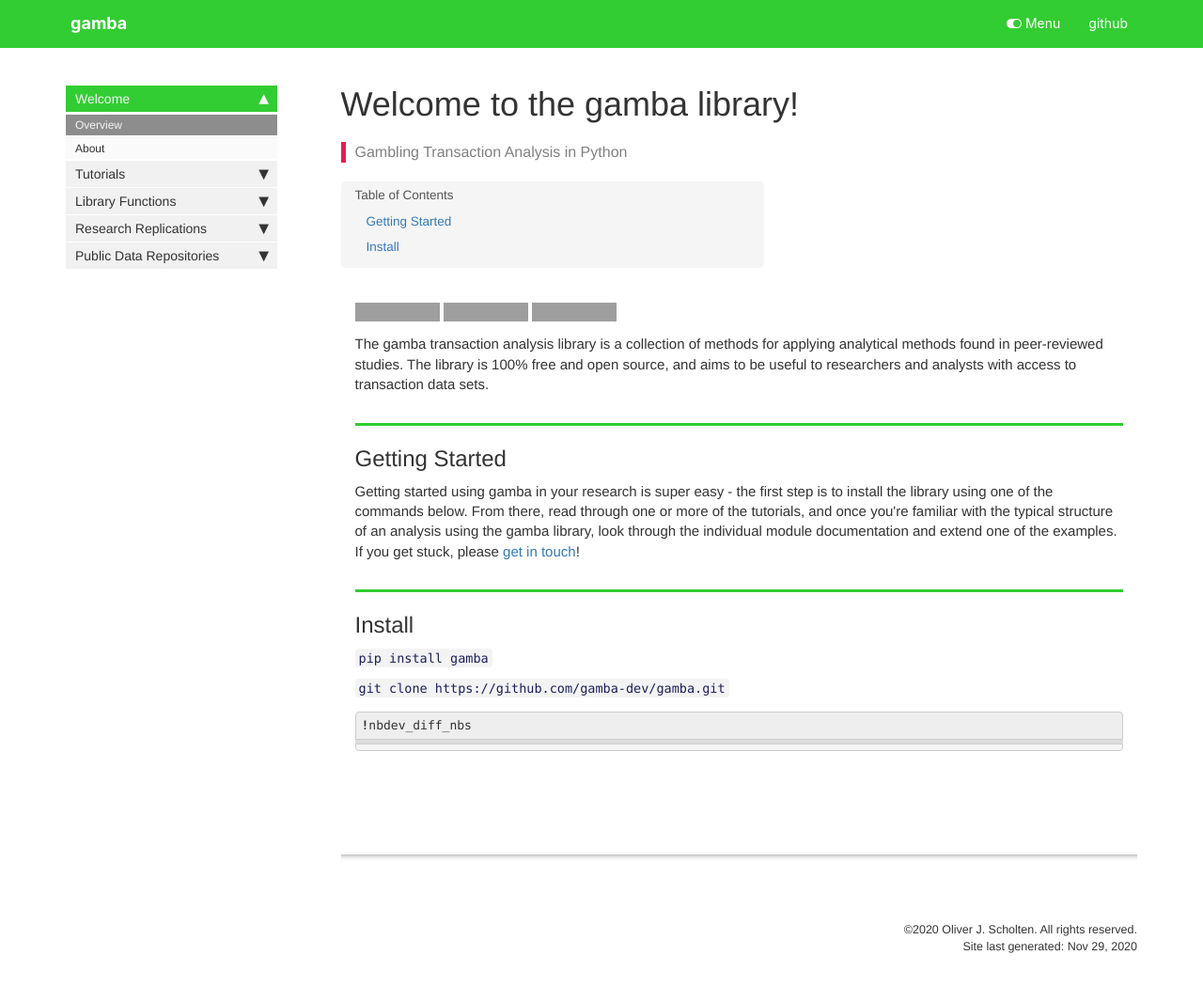
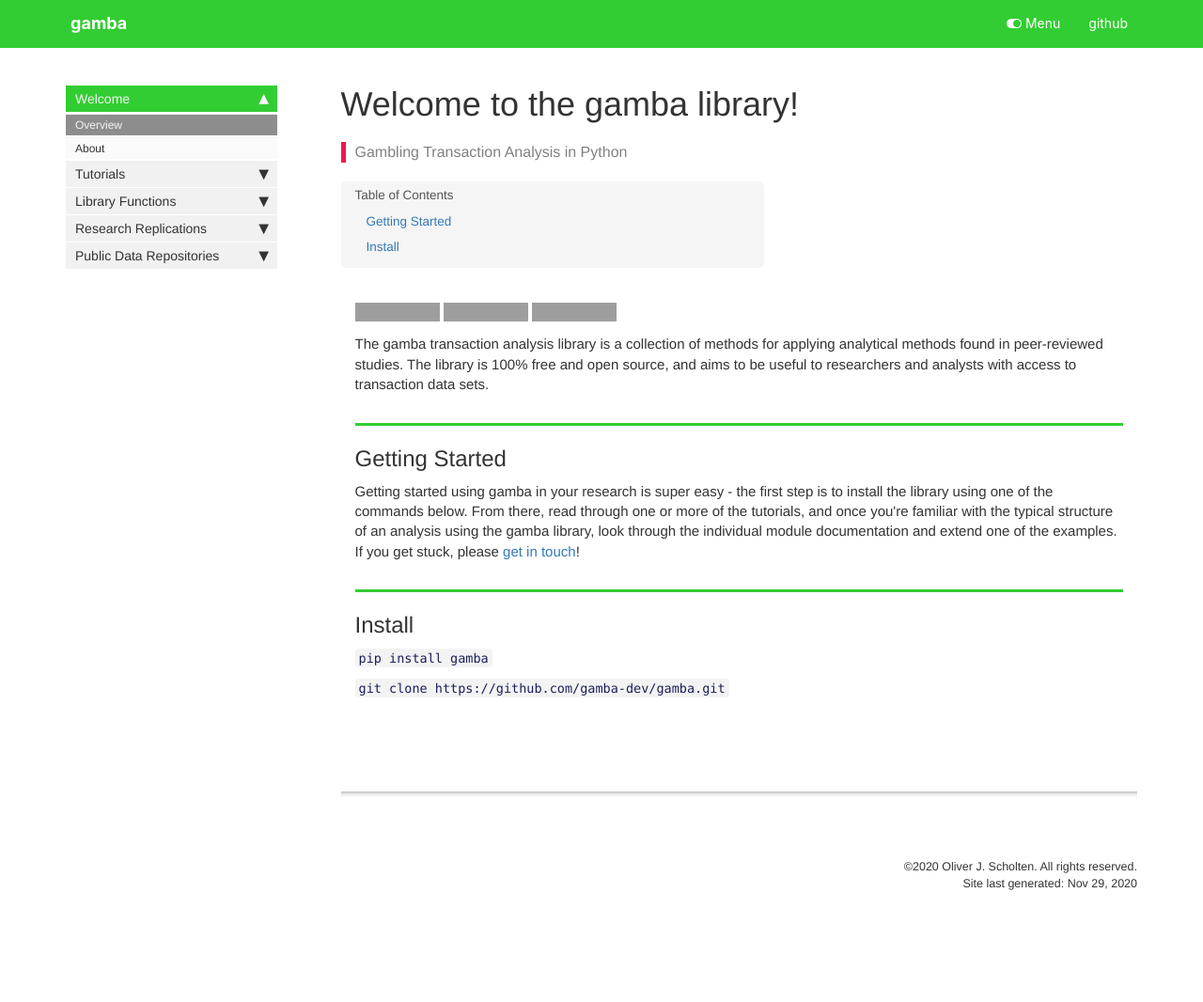
Before and after one commit to gamba-dev/gamba, a Jekyll site: the page built from docs/index.html, in a window 1280 px wide. Shown: the whole page at 94% size. Built offline with Jekyll 4.4.1, drawn with Linux system fonts in a browser that asks for light colours; nearby versions of some CDN libraries; comment, search, counter and statistics services are not loaded; after the commit the page ends 1000 px from its top, so only the background shows below that; grey boxes are pictures that could not be loaded.

Commit message:
CI fix attempt 5

```diff
--- a/docs/index.html
+++ b/docs/index.html
@@ -78,35 +78,4 @@ nb_path: "index.ipynb"
 </div>
 </div>
 </div>
-    {% raw %}
-
-<div class="cell border-box-sizing code_cell rendered">
-<div class="input">
-
-<div class="inner_cell">
-    <div class="input_area">
-<div class=" highlight hl-ipython3"><pre><span></span><span class="o">!</span>nbdev_diff_nbs
-</pre></div>
-
-    </div>
 </div>
-</div>
-
-<div class="output_wrapper">
-<div class="output">
-
-<div class="output_area">
-
-<div class="output_subarea output_stream output_stdout output_text">
-<pre>
-</pre>
-</div>
-</div>
-
-</div>
-</div>
-
-</div>
-    {% endraw %}
-
-</div>
```
Also changed, not shown: docs/about.html (+15 -1 lines), README.md, 1 other file.
